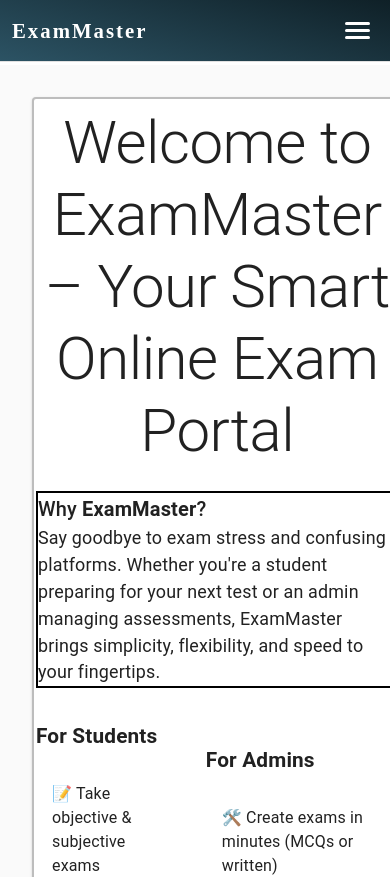
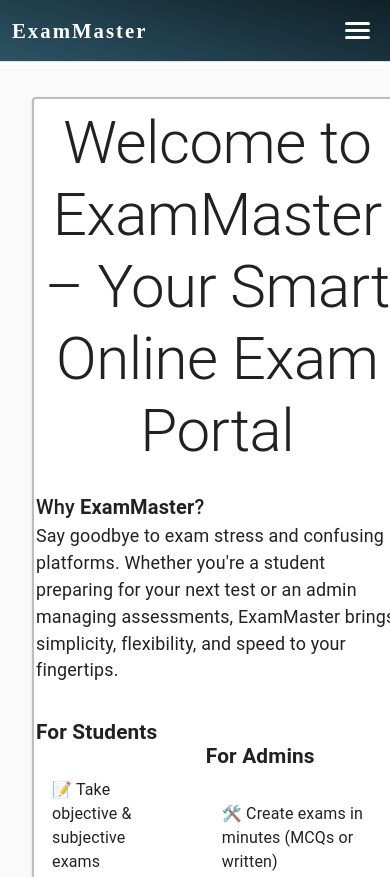
Before and after one commit to Siddharth2k14/online-exam-portal-client, a React (Vite) app: page / in a window 390 px wide. Shown: the top 877 px of the page. Built offline with nearby package versions, Linux system fonts and the light colour scheme.

Commit message:
changing the layout of HomeMain component

```diff
--- a/src/components/Home Main/HomeMain.css
+++ b/src/components/Home Main/HomeMain.css
@@ -23,7 +23,6 @@
 }
 
 .home-main-desc {
-  border: 2px solid black;
   margin: 24px 0 40px 0;
 }
 
@@ -37,18 +36,10 @@
 
 .home-main-features {
   margin-bottom: 32px;
-  gap: 30vw; /* Much more reasonable spacing */
-}
-
-@media (max-width: 900px){
-  .home-main-features {
-    margin-bottom: 32px;
-    gap: 20px;
-  }
+  gap: 30vw;
 }
 
 .home-main-features .MuiGrid-item {
-  /* To align the two columns vertically */
   display: flex;
   flex-direction: column;
   align-items: flex-start;
@@ -81,11 +72,19 @@
   font-size: 1.05rem;
 }
 
+.home-header-text{
+    display: flex;
+    justify-content: center;
+}
+
+/* Tablet and below */
 @media (max-width: 900px) {
   .home-main-card {
     padding: 16px 8px;
   }
   .home-main-features {
+    margin-bottom: 32px;
+    gap: 20px;
     flex-direction: column;
   }
   .home-main-title {
@@ -93,9 +92,16 @@
   }
 }
 
+/* Phone */
 @media (max-width: 600px) {
   .home-main-card {
     padding: 8px 2px;
+    min-width: 95vw;
+  }
+  .home-main-features {
+    margin-bottom: 32px;
+    gap: 15px;
+    flex-direction: column;
   }
   .home-main-title {
     font-size: 1.3rem;
@@ -104,27 +110,3 @@
     font-size: 0.95rem;
   }
 }
-
-.home-header-text{
-    display: flex;
-    justify-content: center;
-}
-
-/* Phone responsiveness */
-@media (max-width: 600px) {
-  .home-main-features {
-    margin-bottom: 32px;
-    gap: 15px;
-    flex-direction: column; /* Stack vertically on phones */
-  }
-  .home-main-card {
-    padding: 8px 2px;
-    min-width: 95vw; /* Take more screen space on phones */
-  }
-  .home-main-title {
-    font-size: 1.3rem;
-  }
-  .home-main-desc {
-    font-size: 0.95rem;
-  }
-}
```
